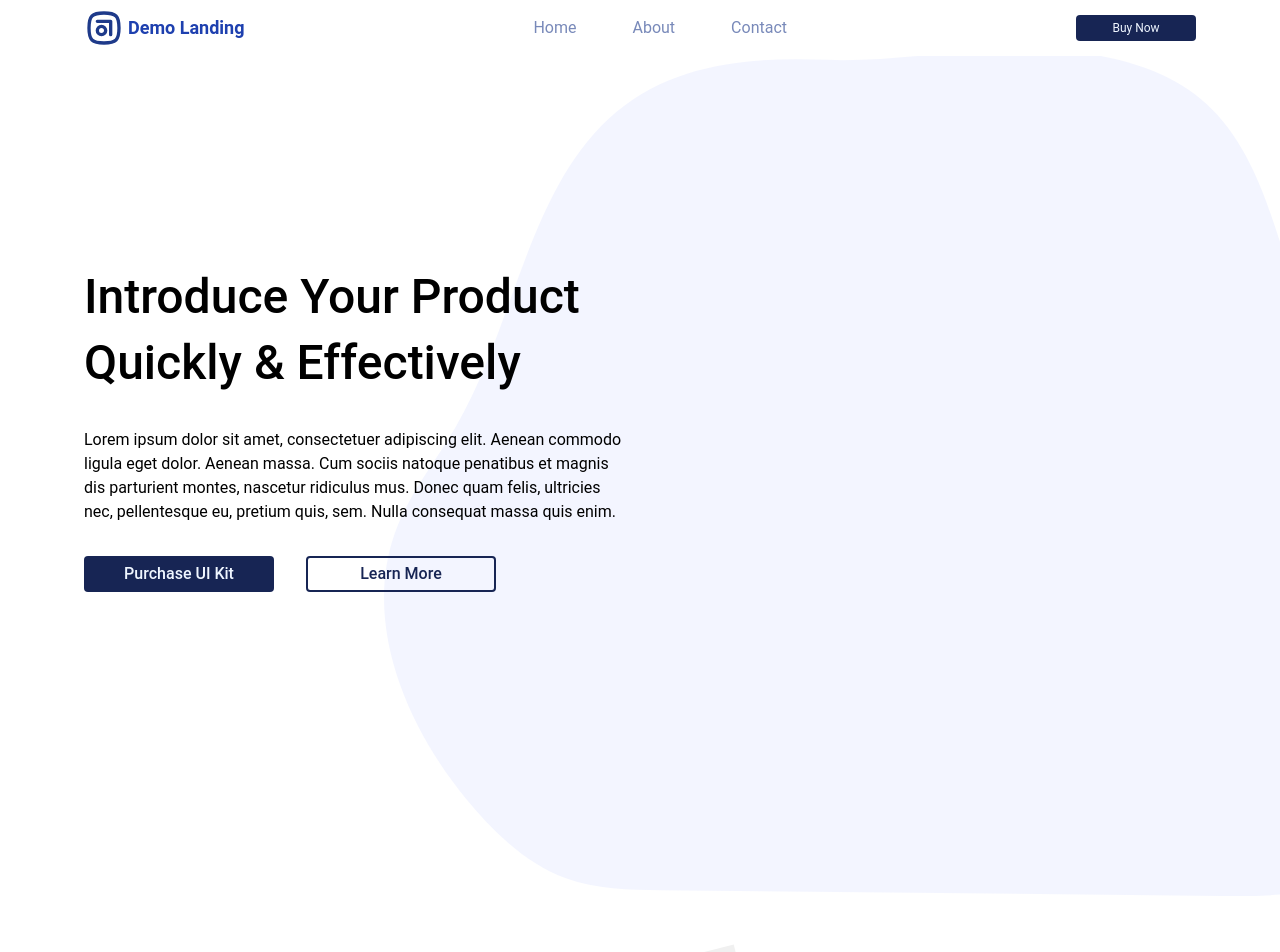
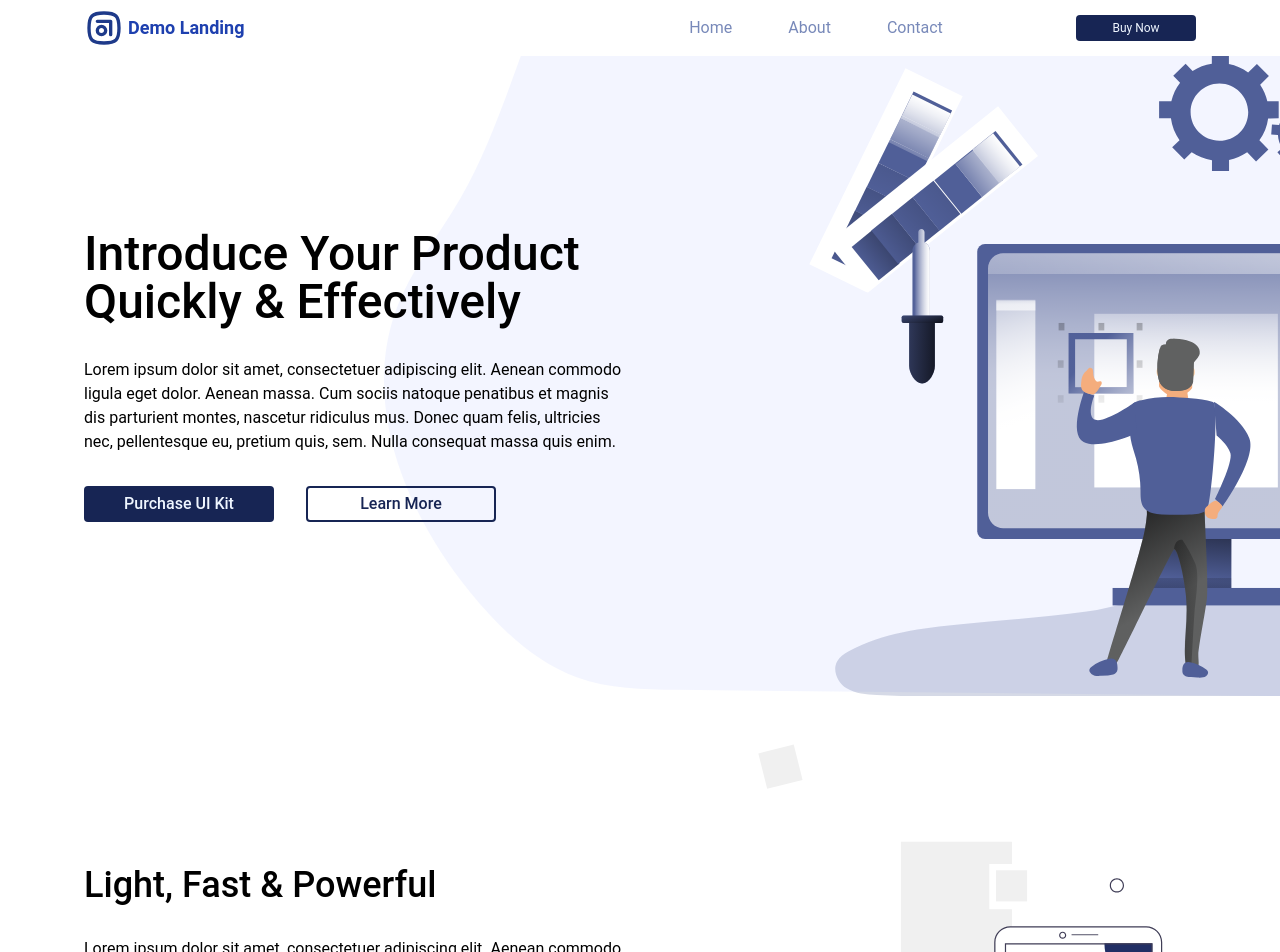
Before and after one commit to telesyk/sample-simple-landing, a Next.js app: page / in a window 1280 px wide. Shown: the top 952 px of the page. Built offline with nearby package versions, Linux system fonts and the light colour scheme.

Commit message:
Add custom hooks. Add index.ts for all components. Update import's in components.

```diff
--- a/src/components/Layout/Footer.tsx
+++ b/src/components/Layout/Footer.tsx
@@ -4,9 +4,7 @@ import { useEffect, useState } from 'react'
 import Link from 'next/link'
 import { useGlobalContext } from '@/app/context'
 import { GlobalProps, NavType, SocialItemType } from '@/types'
-import Container from './Container'
-import PrimaryButton from '../Buttons/PrimaryButton'
-import LoadingMenu from './LoadingMenu'
+import { Container, PrimaryButton, LoadingMenu } from '@/components'
 
 interface StateProps {
   socialList: SocialItemType[] | [] | undefined
--- a/src/components/Layout/Header.tsx
+++ b/src/components/Layout/Header.tsx
@@ -5,9 +5,7 @@ import { NavType, GlobalProps } from '@/types'
 import Link from 'next/link'
 import Image from 'next/image'
 import { TbBrandAbstract, TbMenu } from 'react-icons/tb'
-import Container from './Container'
-import PrimaryButton from '../Buttons/PrimaryButton'
-import LoadingMenu from './LoadingMenu'
+import { Container, PrimaryButton, LoadingMenu } from '@/components'
 
 export default function Header() {
   const { navigation, brand, header }: GlobalProps = useGlobalContext()
@@ -33,8 +31,8 @@ export default function Header() {
   return (
     <header className="flex justify-center">
       <Container>
-        <nav className="w-full flex py-2 gap-6 justify-between items-center">
-          <div className="flex-auto flex gap-1 items-center">
+        <nav className="w-full inline-flex py-2 gap-6 justify-between items-center">
+          <div className="flex-1 inline-flex gap-1 items-center">
             {!brand.logo ? (
               <TbBrandAbstract className="w-10 h-10 stroke-blue-900" />
             ) : (
@@ -50,12 +48,12 @@ export default function Header() {
             </h1>
           </div>
           <div className="flex-1 hidden lg:block">{renderMenu()}</div>
-          <div className="flex-auto flex flex- justify-end">
+          <div className="inline-flex justify-end">
             <PrimaryButton size="sm">
               {header?.button.primary?.title}
             </PrimaryButton>
           </div>
-          <div className="flex-auto flex justify-end lg:hidden">
+          <div className="inline-flex justify-end lg:hidden">
             <button className="rounded border-2 border-blue-900 hover:border-blue-800 transition">
               <TbMenu className="w-8 h-8 stroke-blue-900" />
             </button>
--- a/src/components/PriceCard/index.tsx
+++ b/src/components/PriceCard/index.tsx
@@ -2,7 +2,7 @@
 
 import { GlobalProps } from '@/types'
 import { useGlobalContext } from '@/app/context'
-import PrimaryButton from '../Buttons/PrimaryButton'
+import { PrimaryButton } from '@/components'
 
 interface PriceCardProps {
   className?: React.ReactNode
--- a/src/components/SectionContainer/index.tsx
+++ b/src/components/SectionContainer/index.tsx
@@ -1,7 +1,7 @@
+import { CSSProperties } from 'react'
 import { ContentPositionType } from '@/types'
-import Container from '../Layout/Container'
 import Image from 'next/image'
-import { CSSProperties } from 'react'
+import { Container } from '@/components'
 
 interface SectionProps {
   image?: string
@@ -9,6 +9,7 @@ interface SectionProps {
   title?: string
   children: React.ReactNode
   className?: string
+  imageClassName?: string
   sectionStyles?: CSSProperties
 }
 
@@ -18,6 +19,7 @@ export default function SectionContainer({
   title = '',
   children,
   className = '',
+  imageClassName = 'w-full max-w-[480px] h-auto',
   sectionStyles,
 }: SectionProps) {
   const classesPosition =
@@ -25,6 +27,13 @@ export default function SectionContainer({
       ? 'lg:flex-row-reverse'
       : contentPosition === 'center'
         ? 'justify-center text-center'
+        : ''
+
+  const imageClassesPosition =
+    contentPosition === 'right'
+      ? 'lg:justify-start'
+      : contentPosition === 'left'
+        ? 'lg:justify-end'
         : ''
 
   return (
@@ -38,13 +47,15 @@ export default function SectionContainer({
         >
           {children}
           {image && (
-            <figure className="flex-auto place-self-center">
+            <figure
+              className={`flex-auto flex justify-center lg:max-w-[49%] ${imageClassesPosition}`}
+            >
               <Image
                 alt={title}
                 src={image}
                 width={1}
                 height={1}
-                className="w-full max-w-[480px] h-auto"
+                className={imageClassName}
               />
             </figure>
           )}
--- a/src/components/Sections/SectionBenefits.tsx
+++ b/src/components/Sections/SectionBenefits.tsx
@@ -1,10 +1,8 @@
 'use client'
 
-import PrimaryButton from '../Buttons/PrimaryButton'
+import { BenefitsContextProps } from '@/types'
 import { useHomeContext } from '../HomeContainer/context'
-import SectionContainer from '../SectionContainer'
-import TextContent from '../TextContent'
-import { BenefitsContextProps } from '@/types'
+import { PrimaryButton, SectionContainer, TextContent } from '@/components'
 
 interface BenefitsProps {
   variation: '1' | '2' | '3'
--- a/src/components/Sections/SectionFeatures.tsx
+++ b/src/components/Sections/SectionFeatures.tsx
@@ -1,9 +1,8 @@
 'use client'
 
+import { FeaturesContextProps } from '@/types'
 import { useHomeContext } from '../HomeContainer/context'
-import SectionContainer from '../SectionContainer'
-import TextContent from '../TextContent'
-import { FeaturesContextProps } from '@/types'
+import { SectionContainer, TextContent } from '@/components'
 
 export default function SectionFeatures() {
   const { features }: { features?: FeaturesContextProps } = useHomeContext()
--- a/src/components/Sections/SectionHero.tsx
+++ b/src/components/Sections/SectionHero.tsx
@@ -1,26 +1,38 @@
 'use client'
 
-import PrimaryButton from '../Buttons/PrimaryButton'
-import SecondaryButton from '../Buttons/SecondaryButton'
+import { HeroContextProps } from '@/types'
 import { useHomeContext } from '../HomeContainer/context'
-import SectionContainer from '../SectionContainer'
-import TextContent from '../TextContent'
-import { HeroContextProps } from '@/types'
+import useLargeMediaQueryStyles from '@/hooks/useLargeMediaQueryStyles'
+import {
+  PrimaryButton,
+  SecondaryButton,
+  SectionContainer,
+  TextContent,
+} from '@/components'
 
 export default function SectionHero() {
   const { hero }: { hero?: HeroContextProps } = useHomeContext()
-  const styles = {
+  const largeStyles = {
     backgroundImage: 'url(/hero_bg.svg)',
     backgroundPosition: '30vw bottom',
-    backgroundSize: '85%',
+    backgroundSize: '90%',
     backgroundRepeat: 'no-repeat',
   }
+  const defaultStyles = {
+    backgroundImage: 'url(/hero_bg.svg)',
+    backgroundPosition: 'center bottom',
+    backgroundSize: 'contain',
+    backgroundRepeat: 'no-repeat',
+  }
+  const styles = useLargeMediaQueryStyles({ defaultStyles, largeStyles })
 
   return (
     <SectionContainer
       title={hero?.title}
       sectionStyles={styles}
-      className="py-16 lg:pt-40 lg:pb-64"
+      image="/hero.svg"
+      className="max-h-screen lg:h-[80vh] overflow-x-hidden"
+      imageClassName="w-full max-w-[480px] lg:max-w-none h-auto lg:scale-150 relative  lg:translate-x-32 xl:translate-x-72"
     >
       <TextContent
         title={hero?.title}
--- a/src/components/Sections/SectionPricing.tsx
+++ b/src/components/Sections/SectionPricing.tsx
@@ -2,9 +2,7 @@
 
 import { FeaturesContextProps } from '@/types'
 import { useHomeContext } from '../HomeContainer/context'
-import SectionContainer from '../SectionContainer'
-import TextContent from '../TextContent'
-import PriceCard from '../PriceCard'
+import { SectionContainer, TextContent, PriceCard } from '@/components'
 
 export default function SectionPricing() {
   const { pricing }: { pricing?: FeaturesContextProps } = useHomeContext()
--- a/src/components/TextContent/index.tsx
+++ b/src/components/TextContent/index.tsx
@@ -18,11 +18,11 @@ export default function TextContent({
   const baseClasses = 'font-medium leading-snug'
   const heading = (text: string) =>
     headingType === 'h3' ? (
-      <h3 className={`text-md leading ${baseClasses}`}>{text}</h3>
+      <h3 className={`text-base lg:text-md ${baseClasses}`}>{text}</h3>
     ) : headingType === 'h2' ? (
-      <h2 className={`text-4xl ${baseClasses}`}>{text}</h2>
+      <h2 className={`text-2xl lg:text-4xl ${baseClasses}`}>{text}</h2>
     ) : (
-      <h1 className={`text-5xl ${baseClasses}`}>{text}</h1>
+      <h1 className={`text-3xl lg:text-5xl ${baseClasses}`}>{text}</h1>
     )
 
   return (
--- /dev/null
+++ b/src/components/index.ts
@@ -0,0 +1,33 @@
+import Container from './Layout/Container'
+import Header from './Layout/Header'
+import Footer from './Layout/Footer'
+import LoadingMenu from './Layout/LoadingMenu'
+import TextContent from './TextContent'
+import BaseButton from './Buttons/Base'
+import PrimaryButton from './Buttons/PrimaryButton'
+import SecondaryButton from './Buttons/SecondaryButton'
+import HomeContainer from './HomeContainer'
+import PriceCard from './PriceCard'
+import SectionContainer from './SectionContainer'
+import SectionBenefits from './Sections/SectionBenefits'
+import SectionFeatures from './Sections/SectionFeatures'
+import SectionHero from './Sections/SectionHero'
+import SectionPricing from './Sections/SectionPricing'
+
+export {
+  Container,
+  Header,
+  Footer,
+  LoadingMenu,
+  TextContent,
+  BaseButton,
+  PrimaryButton,
+  SecondaryButton,
+  HomeContainer,
+  PriceCard,
+  SectionContainer,
+  SectionBenefits,
+  SectionFeatures,
+  SectionHero,
+  SectionPricing,
+}
--- /dev/null
+++ b/src/hooks/useLargeMediaQueryStyles.ts
@@ -0,0 +1,31 @@
+/**
+ *
+ * @param defaultStyles
+ * @param largeStyles
+ * @returns styles for current media screen (min-width: 1024px) width
+ */
+
+import { useEffect, useState } from 'react'
+
+type MediaQueryProps = {
+  largeStyles: object
+  defaultStyles: object
+}
+
+export default function useLargeMediaQueryStyles({
+  defaultStyles,
+  largeStyles,
+}: MediaQueryProps) {
+  const [styles, setStyles] = useState({})
+
+  useEffect(() => {
+    const mediaQuery = window.matchMedia('(min-width: 1024px)')
+    if (mediaQuery.matches) {
+      setStyles({ ...largeStyles })
+    } else {
+      setStyles({ ...defaultStyles })
+    }
+  }, [])
+
+  return styles
+}
```
Also changed, not shown: src/components/HomeContainer/index.tsx (+6 -4 lines), public/hero.svg.
